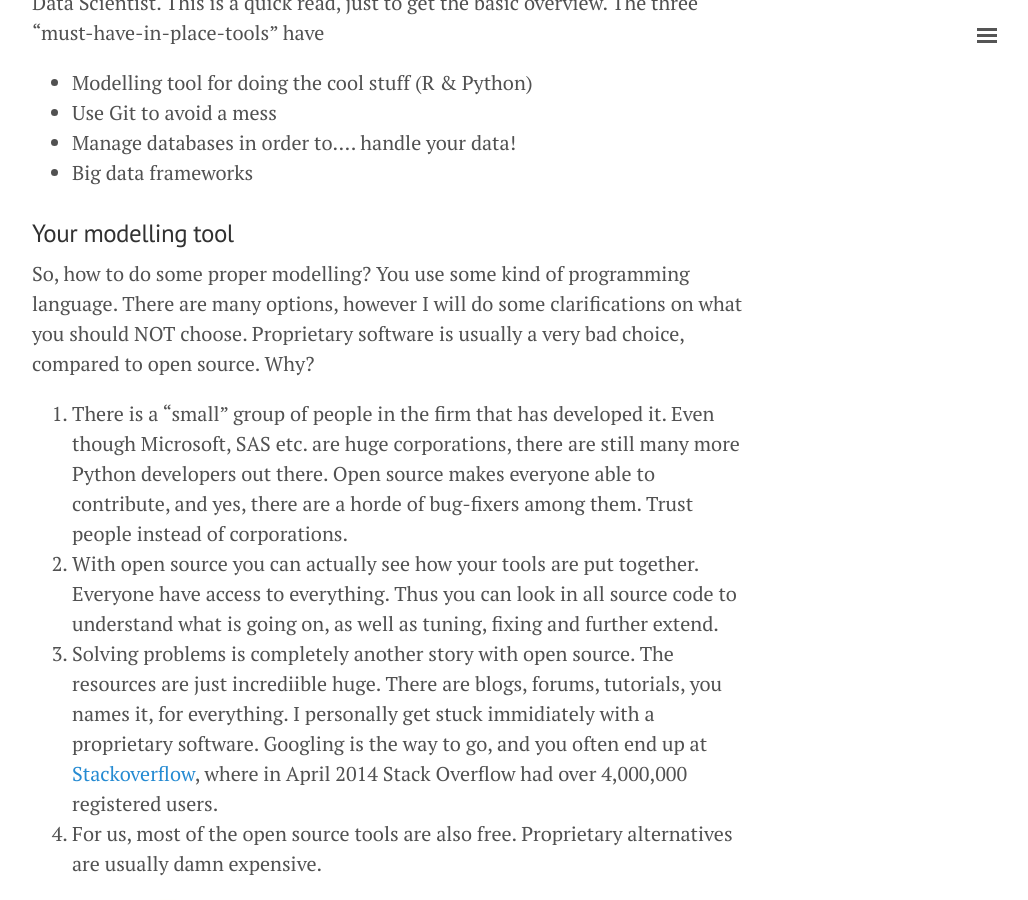
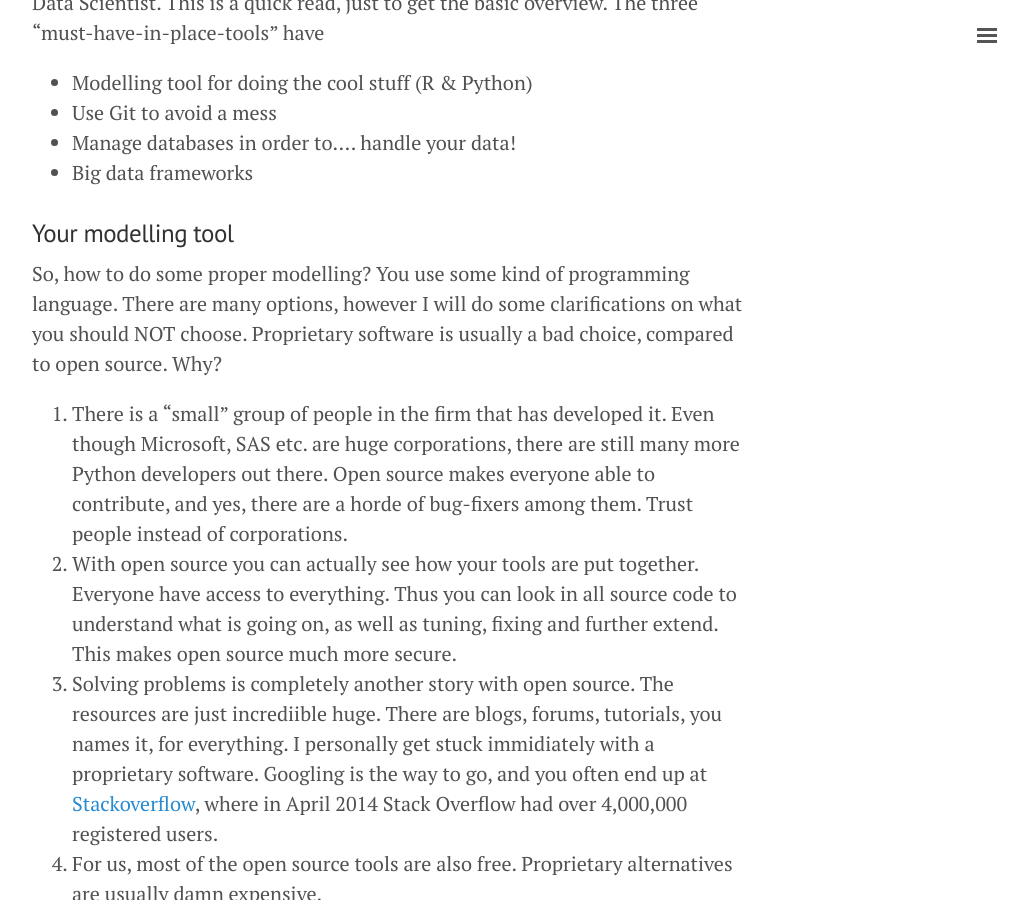
Before and after one commit to herman-hellenes/herman-hellenes.github.io, a Jekyll site: the page built from _posts/2017-08-28-Data-Scientist-Tools.md, in a window 1280 px wide and 900 px high, scrolled down 322 px. Shown: the whole window, without its empty margins (248-1276 px from the left). Built offline with Jekyll 4.4.1, drawn with Linux system fonts in a browser that asks for light colours; nearby versions of some CDN libraries; comment, search, counter and statistics services are not loaded.

Commit message:
Update 2017-08-28-Data-Scientist-Tools.md

```diff
--- a/_posts/2017-08-28-Data-Scientist-Tools.md
+++ b/_posts/2017-08-28-Data-Scientist-Tools.md
@@ -14,9 +14,9 @@ Hey there you beautiful ladies and gentlemen, señoras y señores, damen und her
 
 ### Your modelling tool
 
-So, how to do some proper modelling? You use some kind of programming language. There are many options, however I will do some clarifications on what you should NOT choose. Proprietary software is usually a very bad choice, compared to open source. Why?
+So, how to do some proper modelling? You use some kind of programming language. There are many options, however I will do some clarifications on what you should NOT choose. Proprietary software is usually a bad choice, compared to open source. Why?
 1. There is a "small" group of people in the firm that has developed it. Even though Microsoft, SAS etc. are huge corporations, there are still many more Python developers out there. Open source makes everyone able to contribute, and yes, there are a horde of bug-fixers among them. Trust people instead of corporations.
-2. With open source you can actually see how your tools are put together. Everyone have access to everything. Thus you can look in all source code to understand what is going on, as well as tuning, fixing and further extend.
+2. With open source you can actually see how your tools are put together. Everyone have access to everything. Thus you can look in all source code to understand what is going on, as well as tuning, fixing and further extend. This makes open source much more secure.
 3. Solving problems is completely another story with open source. The resources are just incrediible huge. There are blogs, forums, tutorials, you names it, for everything. I personally get stuck immidiately with a proprietary software. Googling is the way to go, and you often end up at [Stackoverflow](https://stackoverflow.com/), where in April 2014 Stack Overflow had over 4,000,000 registered users.
 4. For us, most of the open source tools are also free. Proprietary alternatives are usually damn expensive.
 
```
